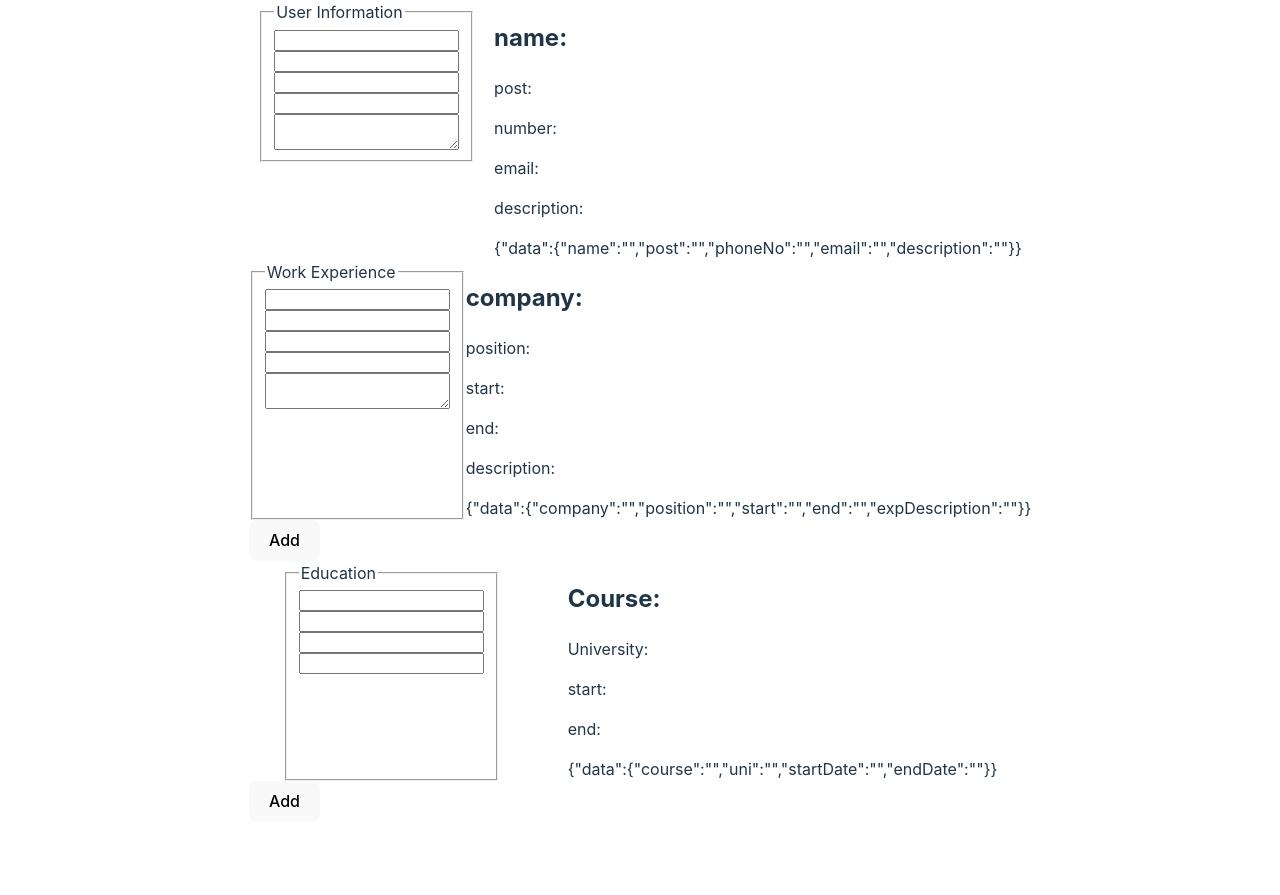
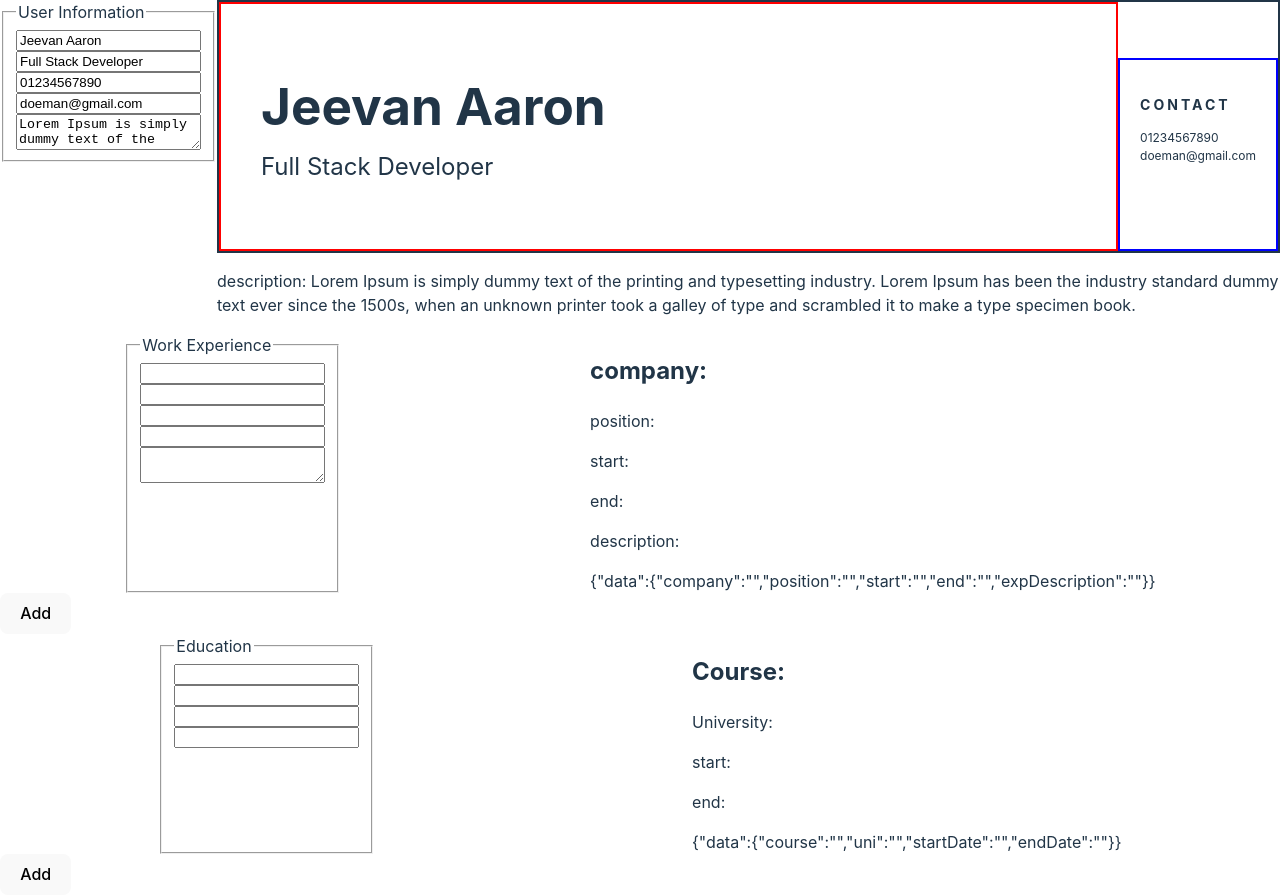
Before and after one commit to aaronsww/cv-application, a React (Vite) app: page / in a window 1280 px wide. Before the commit the page ends 822 px from the top, so only its background shows below. Built offline with nearby package versions, Linux system fonts and the light colour scheme.

Commit message:
style: user information content

```diff
--- a/src/App.css
+++ b/src/App.css
@@ -8,3 +8,32 @@ fieldset {
   display: flex;
   flex-direction: column;
 }
+
+.topBar{
+  display: flex;
+  justify-content:space-between;
+  border: 2px solid;
+  /* width: 40vw; */
+}
+
+.user{
+  width: 100%;
+  border: 2px solid red;
+  padding: 40px;
+}
+.user>p{
+  margin-top: -20px;
+  font-size: 24px;
+}
+
+.userDetails{
+  padding: 20px;
+  border: 2px solid blue;
+  display: flex;
+  flex-direction: column;
+  font-size: 12px;
+  margin-top: 3.5rem;
+}
+.userDetails>h3{
+ letter-spacing: 3px;
+}
--- a/src/components/Display.jsx
+++ b/src/components/Display.jsx
@@ -3,12 +3,19 @@ import React from 'react'
 function Display(props) {
   return (
     <div>
-          <h2>name: {props.data.name}</h2>
-          <p>post: {props.data.post}</p>
-          <p>number: {props.data.phoneNo}</p>
-          <p>email: {props.data.email}</p>
+          <div  className="topBar">
+            <div className="user">
+              <h1>{props.data.name}</h1>
+              <p>{props.data.post}</p>
+            </div>
+            <div className='userDetails'>
+              <h3>CONTACT</h3>
+              <div>{props.data.phoneNo}</div>
+              <div>{props.data.email}</div>
+            </div>
+          </div>
           <p>description: {props.data.description}</p>
-          <div>{ JSON.stringify(props)}</div>
+          {/* <div>{ JSON.stringify(props)}</div> */}
     </div>
   )
 }
--- a/src/components/General.jsx
+++ b/src/components/General.jsx
@@ -4,7 +4,9 @@ import Display from './Display';
 
 function General() {
 
-  const[info, setInfo] = useState({name: '', post: '',phoneNo: '',email: '', description: ''})
+  const aboutText = "Lorem Ipsum is simply dummy text of the printing and typesetting industry. Lorem Ipsum has been the industry standard dummy text ever since the 1500s, when an unknown printer took a galley of type and scrambled it to make a type specimen book."
+
+  const[info, setInfo] = useState({name: 'Jeevan Aaron', post: 'Full Stack Developer',phoneNo: '01234567890',email: 'doeman@gmail.com', description: aboutText})
 
   function handleInfo(e, infor) {
     console.log(infor)
```
